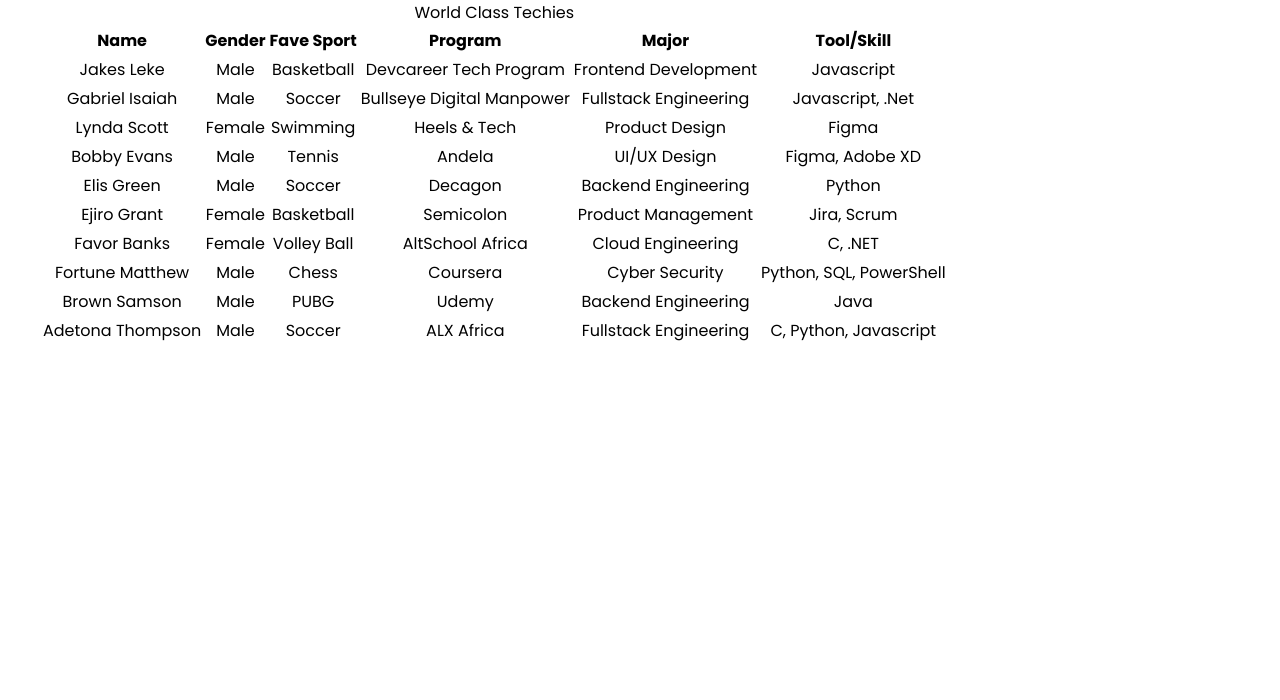
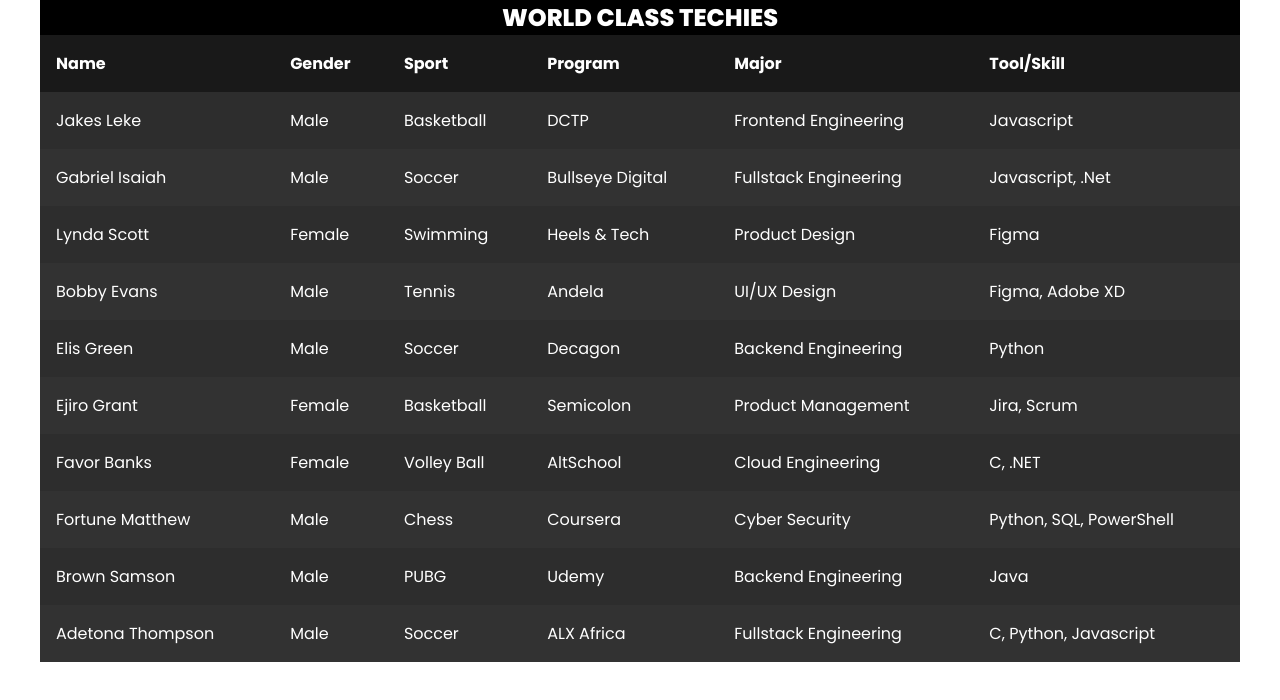
Before and after one commit to El-Jakes/responsive-table, a plain HTML site: page index.html in a window 1280 px wide. Drawn offline with Linux system fonts and the light colour scheme.

Commit message:
add some style to table, modify the html

```diff
--- a/index.css
+++ b/index.css
@@ -7,8 +7,9 @@
 body {
     margin: 0;
     padding: 0;
+    /* background-color: #000; */
+    color: #fff;
     font-family: 'Poppins', sans-serif;
-    text-align: center;
 }
 
 .wrapper {
@@ -16,3 +17,30 @@ body {
     width: 100%;
     margin: 0 auto;
 }
+
+table {
+    width: 100%;
+    border-collapse: collapse;
+    background-color: #323232;
+    padding: 1rem;
+}
+
+td, th {
+    padding: 1rem;
+    text-align: left;
+}
+
+caption {
+    background-color: hsl(0 0% 0%);
+    text-transform: uppercase;
+    font-size: 1.5rem;
+    font-weight: 800;
+}
+
+th {
+    background-color: hsl(0 0% 0% / 0.5);
+}
+
+tr:nth-child(2n) {
+    background-color: hsl(0 0% 0% / 0.1);
+}
--- a/index.html
+++ b/index.html
@@ -15,7 +15,7 @@
                 <tr>
                     <th>Name</th>
                     <th>Gender</th>
-                    <th>Fave Sport</th>
+                    <th>Sport</th>
                     <th>Program</th>
                     <th>Major</th>
                     <th>Tool/Skill</th>
@@ -24,15 +24,15 @@
                     <td>Jakes Leke</td>
                     <td>Male</td>
                     <td>Basketball</td>
-                    <td>Devcareer Tech Program</td>
-                    <td>Frontend Development</td>
+                    <td>DCTP</td>
+                    <td>Frontend Engineering</td>
                     <td>Javascript</td>
                 </tr>
                 <tr>
                     <td>Gabriel Isaiah</td>
                     <td>Male</td>
                     <td>Soccer</td>
-                    <td>Bullseye Digital Manpower</td>
+                    <td>Bullseye Digital</td>
                     <td>Fullstack Engineering</td>
                     <td>Javascript, .Net</td>
                 </tr>
@@ -72,7 +72,7 @@
                     <td>Favor Banks</td>
                     <td>Female</td>
                     <td>Volley Ball</td>
-                    <td>AltSchool Africa</td>
+                    <td>AltSchool</td>
                     <td>Cloud Engineering</td>
                     <td>C, .NET</td>
                 </tr>
```
